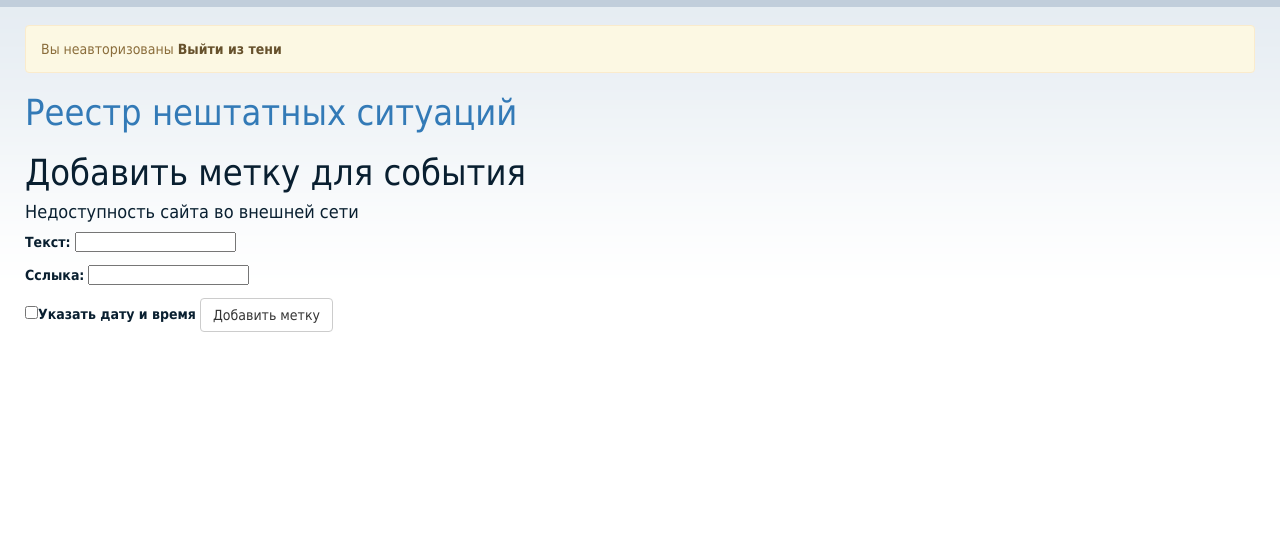
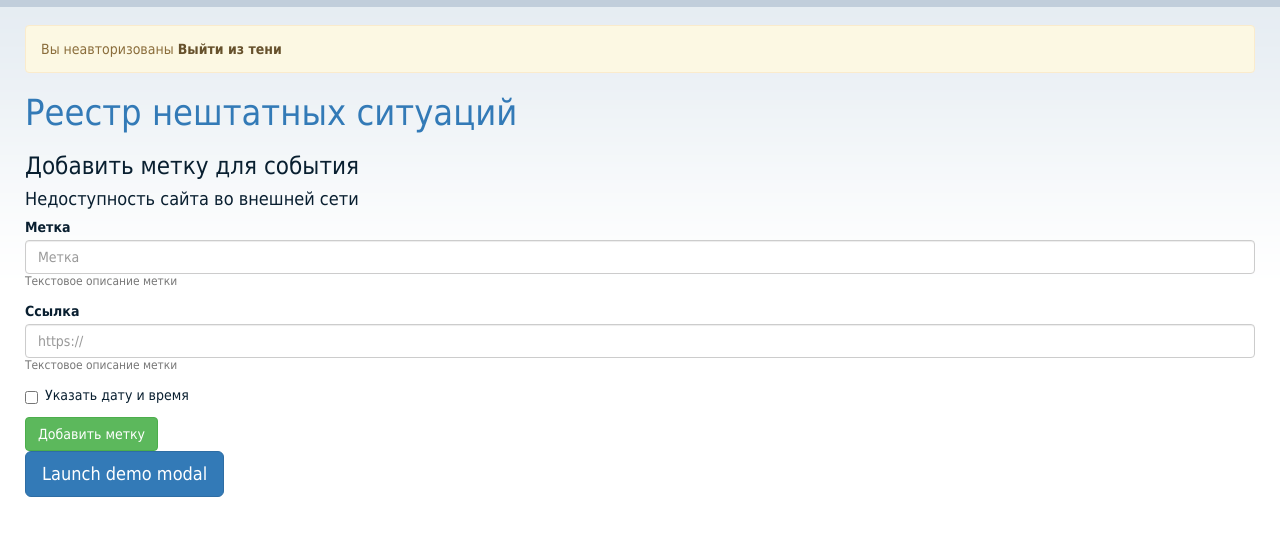
Before and after one commit to goncharov89/Accident, a Django app: page /event/link/4 in a window 1280 px wide. Shown: the top 536 px of the page. Run offline with Django 3.2, Linux system fonts and the light colour scheme; data comes from the database, SQL or seed files in the repository; both versions use the stored data as it was after the commit; parts of the project's set-up code (start-up, migrations or seed data) failed here and were passed over; some libraries are stand-ins or nearby versions.

Commit message:
Перенес логику формирования формы из шаблона

```diff
--- a/accident/forms.py
+++ b/accident/forms.py
@@ -1,5 +1,5 @@
 from django import forms
-from .models import Accident
+from .models import Accident, System, Source
 
 
 class PostForm(forms.Form):
@@ -7,6 +7,28 @@ class PostForm(forms.Form):
         attrs={'class': 'form-control', 'id': 'headline', 'placeholder': 'Краткое описание аварии', 'name': 'headline'}))
     text = forms.CharField(widget=forms.Textarea(attrs={
                            'class': 'form-control rounded-0', 'id': 'id_text', 'rows': '3', 'name': 'id_text'}))
+
+    system = System.objects.all()
+    source = Source.objects.all()
+    CHOICES_sys = [('', 'Выберите систему')]
+    CHOICES_src = [('', 'Выберите источник')]
+
+    for post in system:
+        element = list()
+        element.append(post.id)
+        element.append(post.name)
+        CHOICES_sys.append(element)
+
+    for post in source:
+        element = list()
+        element.append(post.id)
+        element.append(post.headline)
+        CHOICES_src.append(element)
+
+    system_id = forms.ChoiceField(choices=CHOICES_sys, widget=forms.Select(
+        attrs={'class': 'form-control', 'id': 'source'}))
+    source = forms.ChoiceField(choices=CHOICES_src, widget=forms.Select(
+        attrs={'class': 'form-control', 'id': 'source'}))
 
 
 class PostFormEdit(forms.ModelForm):
@@ -19,11 +41,14 @@ class PostFormEdit(forms.ModelForm):
 
 
 class EventForm(forms.Form):
-    event_text = forms.CharField(label="", widget=forms.Textarea)
+
+    event_text = forms.CharField(widget=forms.Textarea(attrs={
+        'class': 'form-control rounded-0', 'id': 'id_text', 'rows': '3', 'name': 'id_text'}))
 
 
 class LinkForm(forms.Form):
-    tag_text = forms.CharField(
-        label="Текст", widget=forms.TextInput, required=True)
-    link = forms.CharField(
-        label="Сслыка", widget=forms.TextInput, required=False)
+
+    tag_text = forms.CharField(widget=forms.TextInput(
+        attrs={'class': 'form-control', 'id': 'headline', 'placeholder': 'Метка', 'name': 'headline'}))
+    link = forms.CharField(widget=forms.TextInput(
+        attrs={'class': 'form-control', 'id': 'headline', 'placeholder': 'https://', 'name': 'headline'}))
--- a/accident/templates/accident/link_edit.html
+++ b/accident/templates/accident/link_edit.html
@@ -32,17 +32,58 @@
 {% endblock %}
 
 {% block content %}
-    <h1>Добавить метку для события </h1>
+    <h3>Добавить метку для события </h3>
     <h4>{{ accident.headline }}</h4>
+
     <form method="POST" class="post-form">{% csrf_token %}
-        {{ form.as_p }}
-        <label><input type="checkbox" name="public" id="public">Указать дату и время </label>
 
-		<div id="hide" style="display:none;">
-			<p>
-   			 	<input type='text' class="datepicker-here" data-timepicker="true" data-position="right top" value="{% now "d.m.Y H:i" %}" name = "datetime"  id="name"/>
-   			 </p>
-		</div>
-        <button type="submit" class="save btn btn-default">Добавить метку</button>
+      <div class="form-group">
+        <label for="id_text">Метка</label>
+        {{ form.tag_text }}
+        <small id="textlHelp" class="form-text text-muted">Текстовое описание метки</small>
+      </div>
+
+      <div class="form-group">
+        <label for="id_text">Ссылка</label>
+        {{ form.link }}
+        <small id="textlHelp" class="form-text text-muted">Текстовое описание метки</small>
+      </div>
+
+        <div class="checkbox">
+      <label><input type="checkbox" name="public" id="public">Указать дату и время </label>
+        <div id="hide" style="display:none;">
+          <p>
+            <input type='text' class="datepicker-here" data-timepicker="true" data-position="right top" value="{% now "d.m.Y H:i" %}" name = "datetime"  id="name"/>
+          </p>
+        </div>
+     </div>
+
+     <button type="submit" class="btn btn-success">Добавить метку</button>
+
     </form>
+<!-- Кнопка пуска модальное окно -->
+<button type="button" class="btn btn-primary btn-lg" data-toggle="modal" data-target="#myModal">
+  Launch demo modal
+</button>
+
+<!-- Модальное окно -->
+<div class="modal fade" id="myModal" tabindex="-1" role="dialog" aria-labelledby="myModalLabel" aria-hidden="true">
+  <div class="modal-dialog" role="document">
+    <div class="modal-content">
+      <div class="modal-header">
+        <button type="button" class="close" data-dismiss="modal" aria-label="Close">
+          <span aria-hidden="true">&times;</span>
+        </button>
+        <h4 class="modal-title" id="myModalLabel">Modal title</h4>
+      </div>
+      <div class="modal-body">
+        ...
+      </div>
+      <div class="modal-footer">
+        <button type="button" class="btn btn-secondary" data-dismiss="modal">Close</button>
+        <button type="button" class="btn btn-primary">Save changes</button>
+      </div>
+    </div>
+  </div>
+</div>
 {% endblock %}
--- a/accident/views.py
+++ b/accident/views.py
@@ -7,7 +7,7 @@ from datetime import datetime
 
 
 def accident_list(request):
-    accident = Accident.objects.all().order_by('created_date')
+    accident = Accident.objects.all().order_by('-created_date')
     tags = Tag.objects.all()
     context = {'accident': accident, 'tags': tags}
     return render(request, 'accident/accident_list.html', context)
@@ -30,23 +30,19 @@ def accident_new(request):
             accident = Accident()
             accident.headline = form.cleaned_data['headline']
             accident.text = form.cleaned_data['text']
-            accident.system = get_object_or_404(System, id=request.POST['system_id'])
-            accident.source = get_object_or_404(Source, id=request.POST['source'])
+            accident.system = get_object_or_404(System, pk=form.cleaned_data['system_id'])
+            accident.source = get_object_or_404(Source, pk=form.cleaned_data['source'])
             accident.author = request.user
-            try:
+            if 'public' in request.POST:
                 request.POST['public']
                 date_time = request.POST['datetime']
                 date_time_obj = datetime.strptime(date_time, "%d.%m.%Y %H:%M")
                 accident.created_date = date_time_obj
-            except:
-                pass
             accident.save()
             return redirect('accident_detail', pk=accident.id)
     else:
         form = PostForm()
-    source = Source.objects.all()
-    system = System.objects.all()
-    context = {'form': form, 'source': source, 'system': system}
+    context = {'form': form}
     return render(request, 'accident/accident_edit.html', context)
 
 
```
Also changed, not shown: accident/settings.py (+2 -6 lines), accident/templates/accident/accident_detail.html (+3 -6 lines), accident/templates/accident/accident_edit.html (+2 -13 lines), accident/templates/accident/event_edit.html (+16 -12 lines), db.sqlite3.
